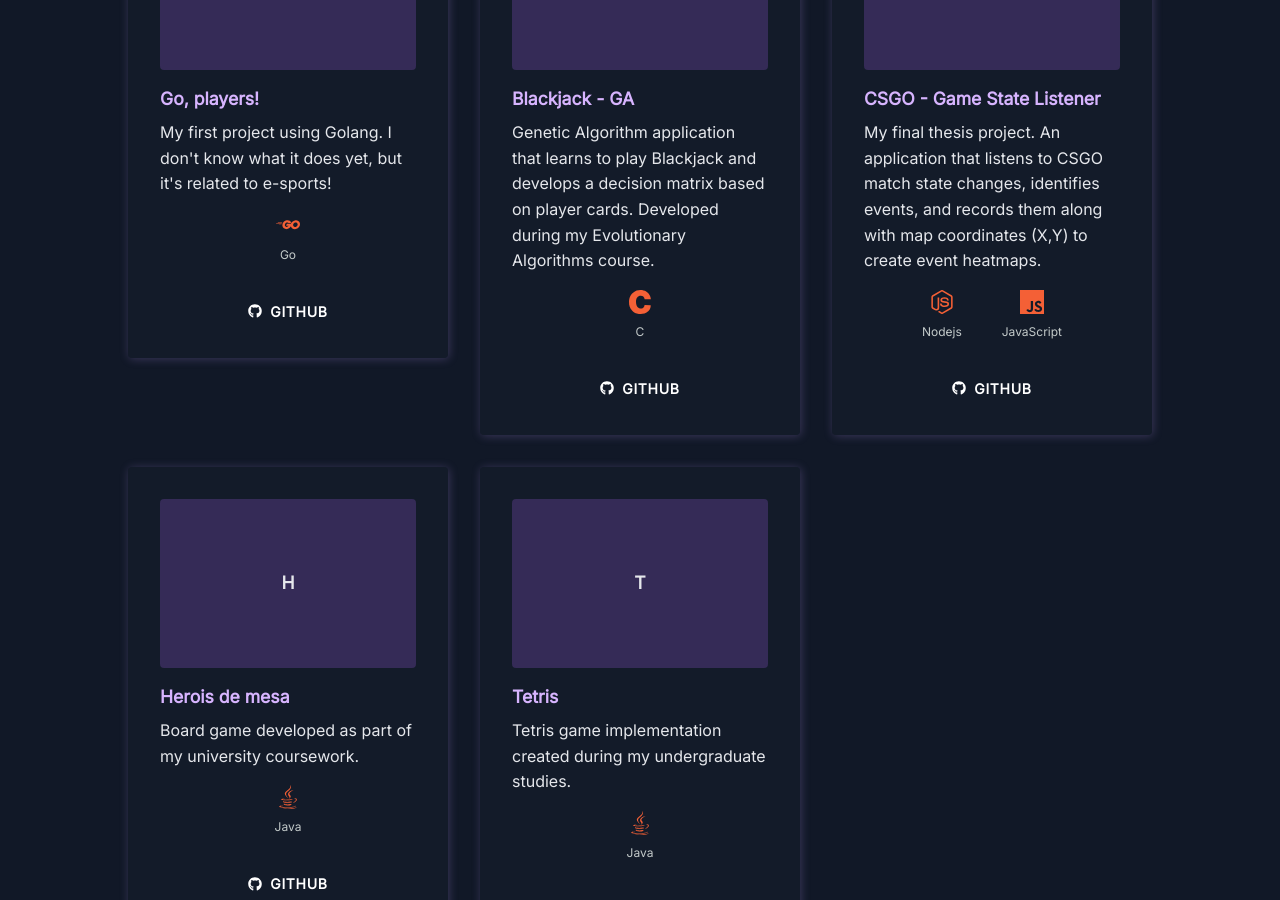
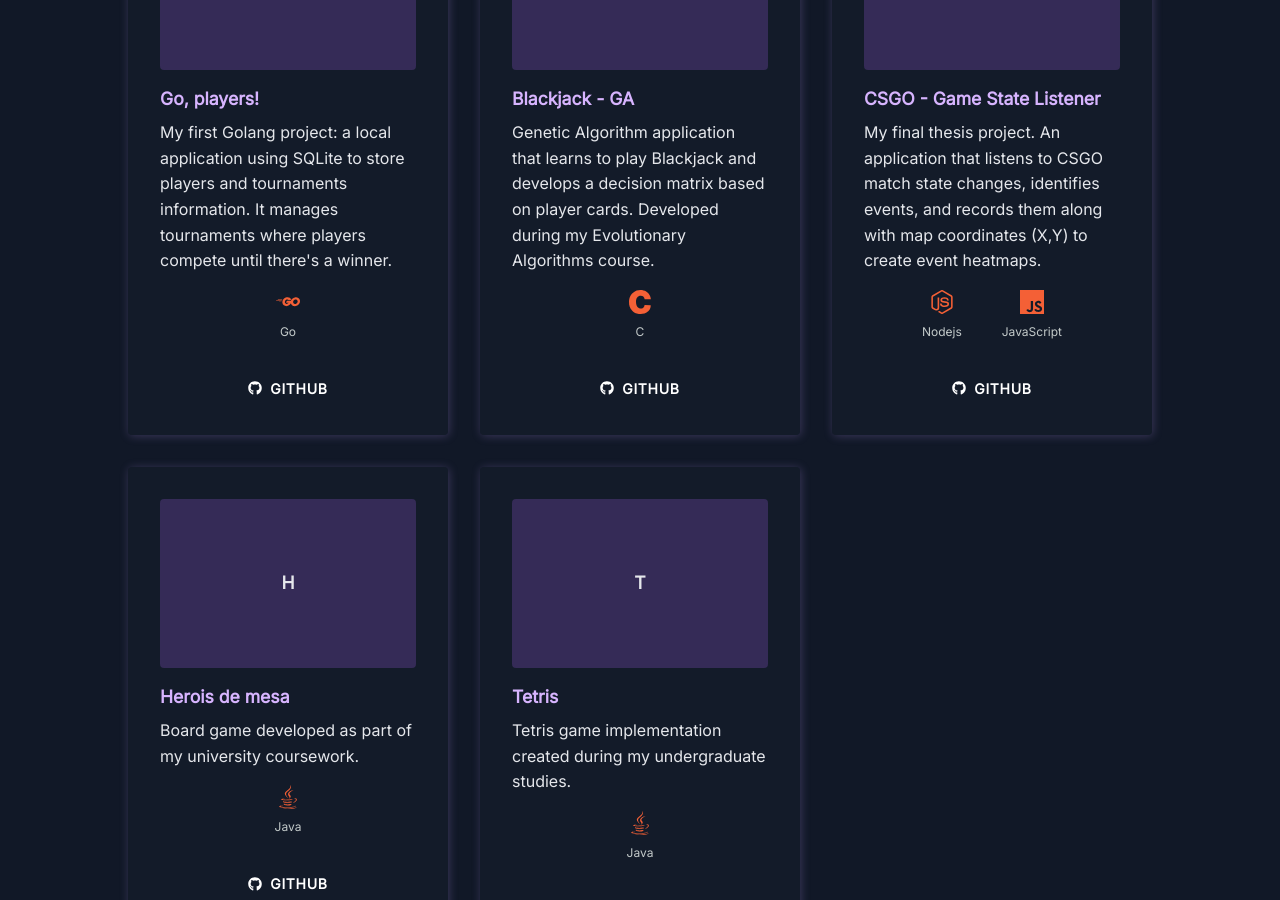
Before and after one commit to daneluzzitiago/port-ago, a Next.js app: page / in a window 1280 px wide. Shown: the part 4460-5360 px from the top of the page. Built offline with nearby package versions, Linux system fonts and the light colour scheme.

Commit message:
chore: update projects

```diff
--- a/components/Projects/projects.ts
+++ b/components/Projects/projects.ts
@@ -37,7 +37,7 @@ export const projects: Project[] = [
   {
     title: "Go, players!",
     description:
-      "My first project using Golang. I don't know what it does yet, but it's related to e-sports!",
+      "My first Golang project: a local application using SQLite to store players and tournaments information. It manages tournaments where players compete until there's a winner.",
     githubUrl: "https://github.com/daneluzzitiago/go-players",
     tools: ["Go"],
   },
@@ -46,7 +46,7 @@ export const projects: Project[] = [
     description:
       "Genetic Algorithm application that learns to play Blackjack and develops a decision matrix based on player cards. Developed during my Evolutionary Algorithms course.",
     githubUrl: "https://github.com/daneluzzitiago/21_evolutivo",
-    tools: ["C"]
+    tools: ["C"],
   },
   {
     title: "CSGO - Game State Listener",
@@ -59,12 +59,13 @@ export const projects: Project[] = [
     title: "Herois de mesa",
     description: "Board game developed as part of my university coursework.",
     githubUrl: "https://github.com/daneluzzitiago/herois_de_mesa",
-    tools: ["Java"]
+    tools: ["Java"],
   },
   {
     title: "Tetris",
-    description: "Tetris game implementation created during my undergraduate studies.",
+    description:
+      "Tetris game implementation created during my undergraduate studies.",
     githubUrl: "https://github.com/daneluzzitiago/tetris",
-    tools: ["Java"]
+    tools: ["Java"],
   },
 ];
```
